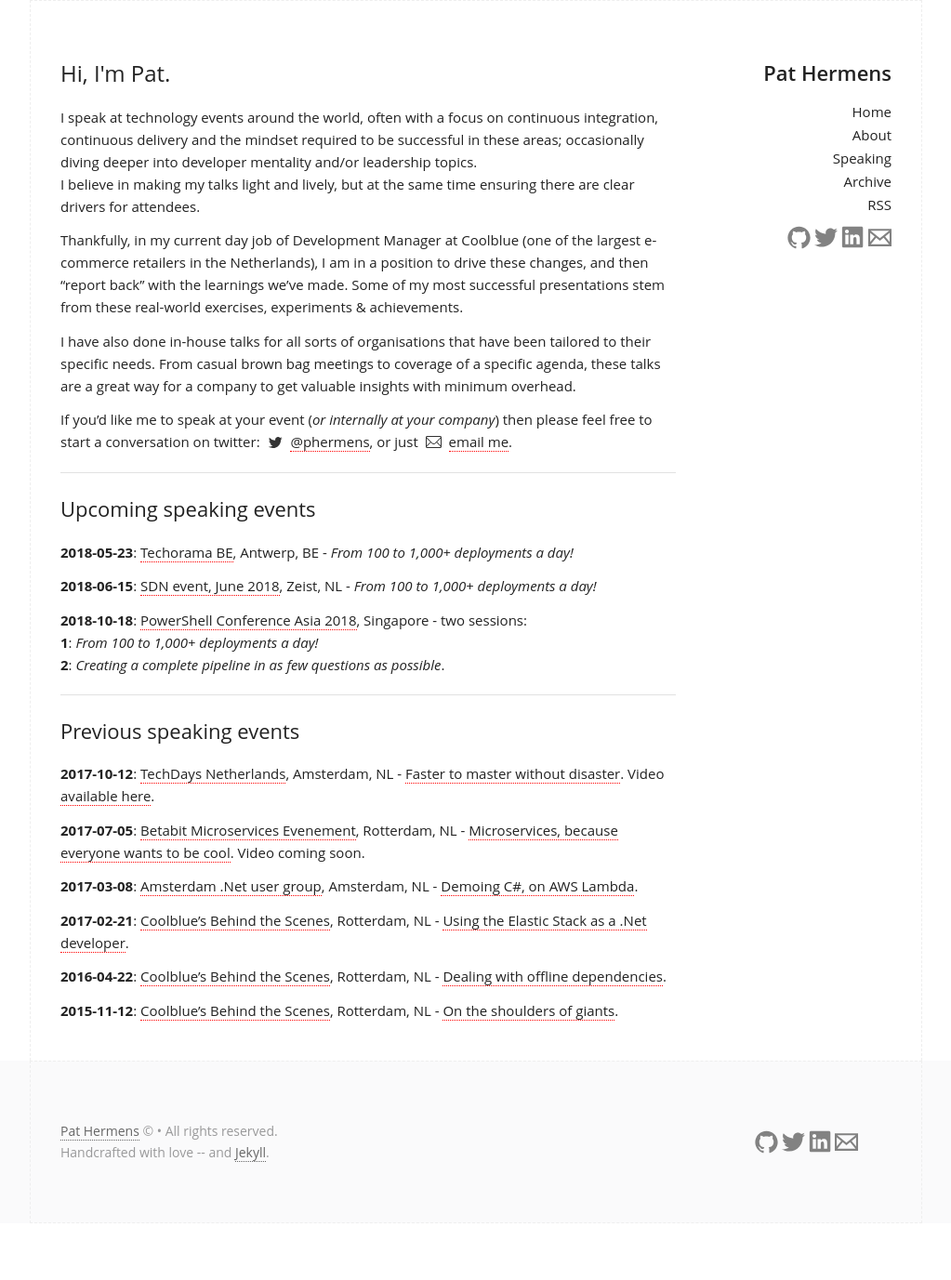
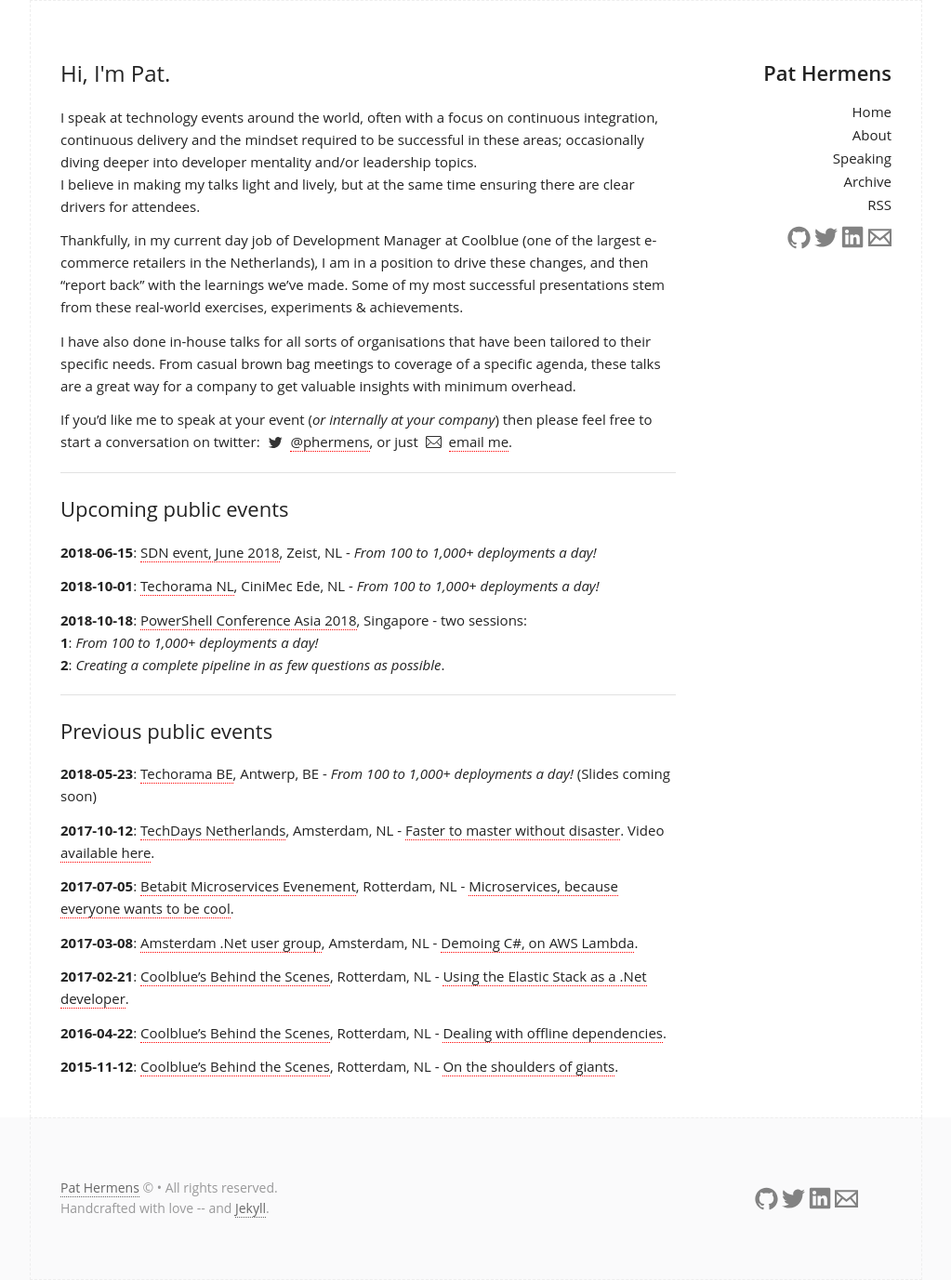
Before and after one commit to PHeonix25/PHeonix25.github.io, a Jekyll site: the page built from speaking.md, in a window 1280 px wide. Shown: the whole page at 93% size, without its empty margins (128-1151 px from the left). Built offline with Jekyll 4.4.1, drawn with Linux system fonts in a browser that asks for light colours; before the commit the page ends 1316 px from its top, so only the background shows below that.

Commit message:
Updated speaking events

```diff
--- a/speaking.md
+++ b/speaking.md
@@ -15,11 +15,11 @@ If you'd like me to speak at your event (_or internally at your company_) then p
 
 ----
 
-## Upcoming speaking events
-
-**2018-05-23**: [Techorama BE](https://techoramabelgium2018.sched.com/event/DjAe), Antwerp, BE - _From 100 to 1,000+ deployments a day!_
+## Upcoming public events
 
 **2018-06-15**: [SDN event, June 2018](https://www.sdn.nl/EVENTS/15-juni-2018), Zeist, NL - _From 100 to 1,000+ deployments a day!_
+
+**2018-10-01**: [Techorama NL](https://techorama.nl), CiniMec Ede, NL - _From 100 to 1,000+ deployments a day!_
 
 **2018-10-18**: [PowerShell Conference Asia 2018](http://psconf.asia), Singapore - two sessions:
 **1**: _From 100 to 1,000+ deployments a day!_
@@ -27,11 +27,13 @@ If you'd like me to speak at your event (_or internally at your company_) then p
 
 ----
 
-## Previous speaking events
+## Previous public events
+
+**2018-05-23**: [Techorama BE](https://techoramabelgium2018.sched.com/event/DjAe), Antwerp, BE - _From 100 to 1,000+ deployments a day!_ (Slides coming soon)
 
 **2017-10-12**: [TechDays Netherlands](https://www.techdays.nl/Sessies/#809b5eab-8d48-489b-afb3-429e19b47b8a), Amsterdam, NL - [Faster to master without disaster](https://www.slideshare.net/PHeonix25/faster-to-master-without-disaster). Video [available here](https://www.youtube.com/watch?v=uiRkWinlvY0).
 
-**2017-07-05**: [Betabit Microservices Evenement](https://betabit.nl/over-ons/evenementen), Rotterdam, NL - [Microservices, because everyone wants to be cool](https://www.slideshare.net/PHeonix25/microservices-because-everyone-wants-to-be-cool). Video coming soon.
+**2017-07-05**: [Betabit Microservices Evenement](https://betabit.nl/over-ons/evenementen), Rotterdam, NL - [Microservices, because everyone wants to be cool](https://www.slideshare.net/PHeonix25/microservices-because-everyone-wants-to-be-cool).
 
 **2017-03-08**: [Amsterdam .Net user group](https://www.meetup.com/Amsterdam-NET/events/237831821/), Amsterdam, NL - [Demoing C#, on AWS Lambda](https://www.slideshare.net/PHeonix25/c-aws-lambda).
 
```
